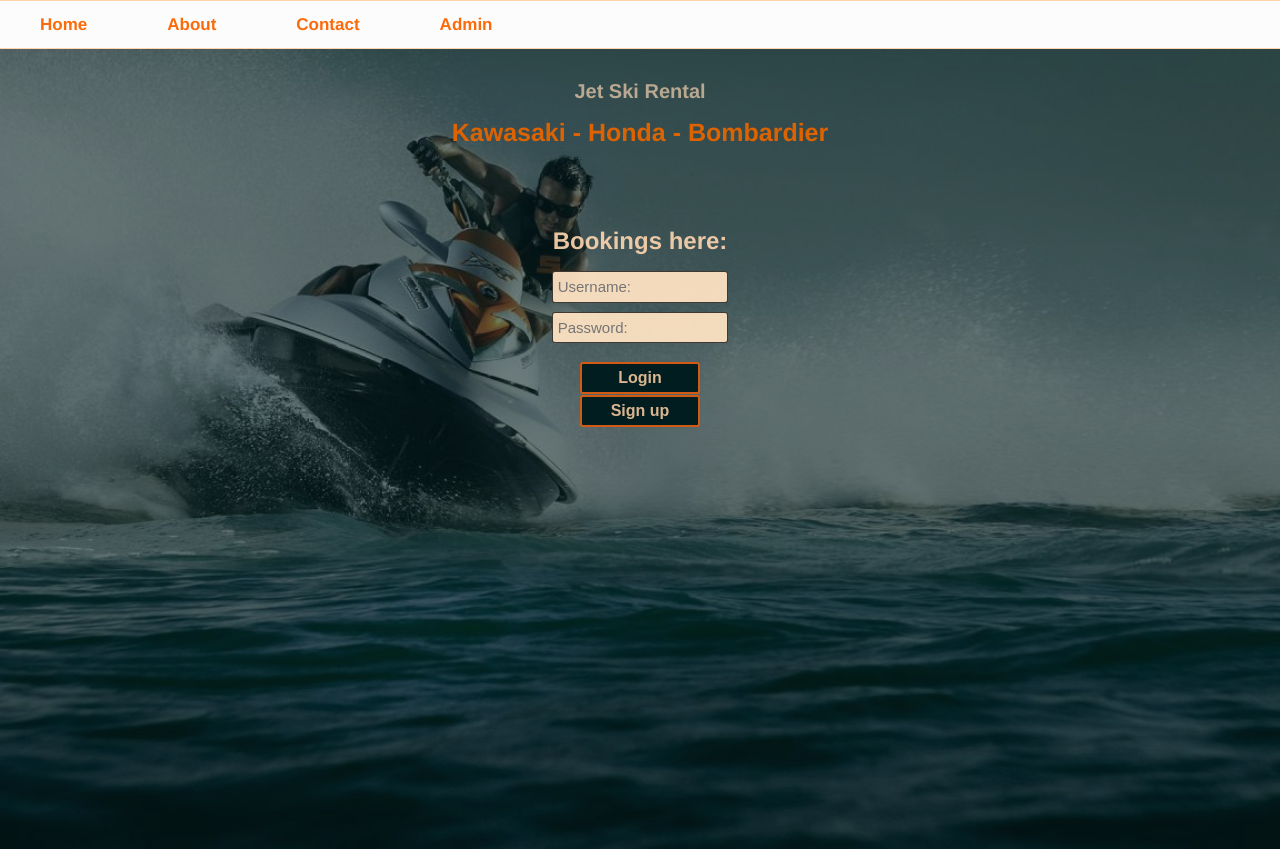
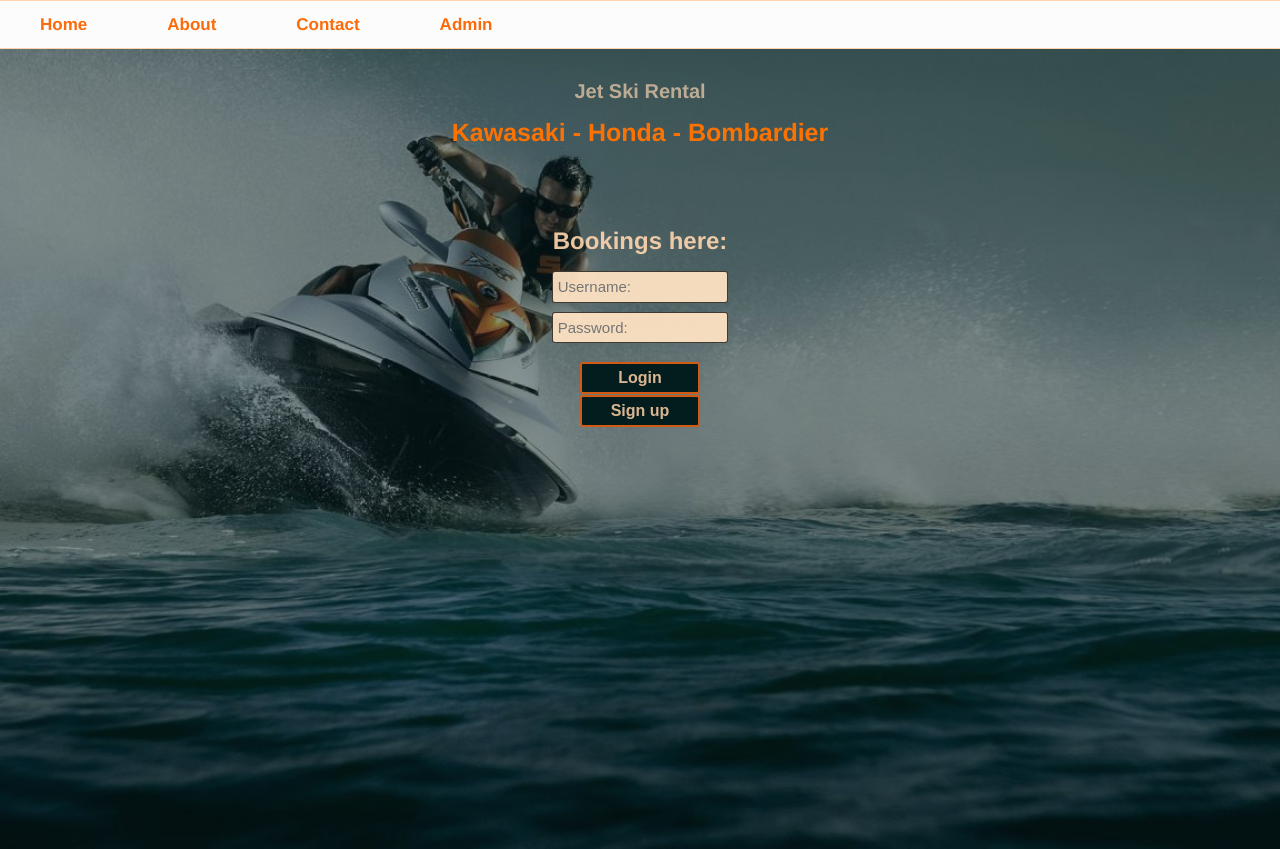
Before and after one commit to alexnmc/appointment-booking, a React (Create React App) app in the folder client/: page / in a window 1280 px wide. Built offline with nearby package versions, Linux system fonts and the light colour scheme.

Commit message:
select jetski option added

```diff
--- a/client/src/style.css
+++ b/client/src/style.css
@@ -58,7 +58,7 @@ html, body {
     justify-content: center;
     height: 100vh;
     width: 100vw;
-    background-color:  rgba(5, 32, 36, 0.575);
+    background-color:  rgba(5, 32, 36, 0.479);
 }
 
 .logIn{
@@ -220,7 +220,7 @@ to {opacity: 1}
 
 h2{
     text-align: center;
-    color:  rgb(221, 99, 0);
+    color:  rgba(255, 115, 0, 0.986);
     border-radius:15px;
     font-family: "helvetica";
     margin-bottom: 4vh;
```
